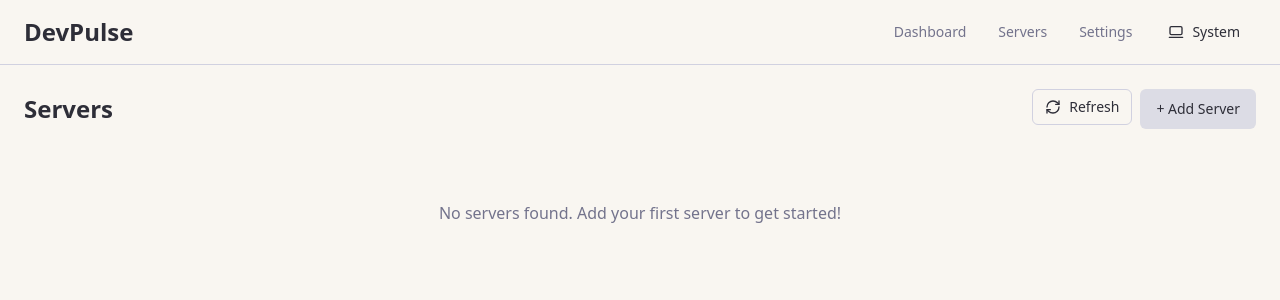
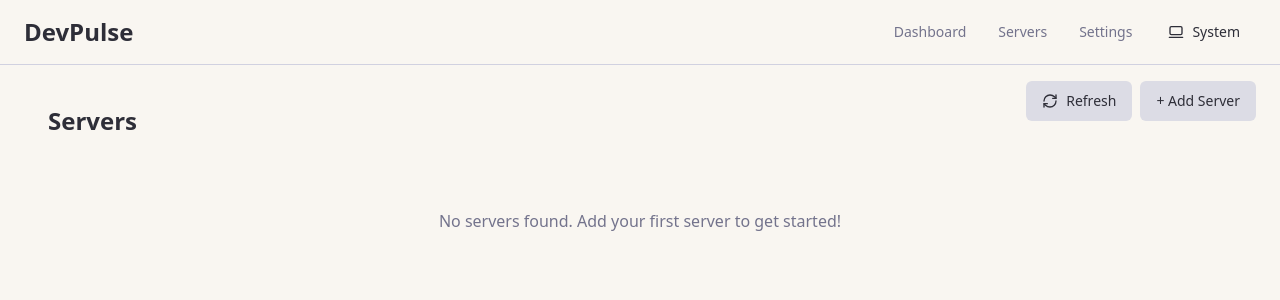
Before and after one commit to ChrisKp1710/my-devpulse, a React (Vite) app: page / in a window 1280 px wide. Shown: the top 300 px of the page. Built offline with nearby package versions, Linux system fonts and the light colour scheme.

Commit message:
feat: aggiungi il componente ServerActions per gestire il refresh della lista server

```diff
--- /dev/null
+++ b/src/components/ServerActions.tsx
@@ -0,0 +1,41 @@
+import React from 'react';
+import { Button } from './ui/button';
+import { RefreshCw } from 'lucide-react';
+import AddServerModal from './AddServerModal';
+import { useServer } from '../context/useServer';
+import { loadServers } from '@/lib/serverStorage';
+
+const ServerActions: React.FC = () => {
+  const { setServers } = useServer();
+  const [isRefreshing, setIsRefreshing] = React.useState(false);
+
+  const handleRefresh = async () => {
+    setIsRefreshing(true);
+    try {
+      const updatedServers = await loadServers();
+      setServers(updatedServers);
+      console.log("🔄 Server list refreshed");
+    } catch (error) {
+      console.error("❌ Error refreshing servers:", error);
+    } finally {
+      setIsRefreshing(false);
+    }
+  };
+
+  return (
+    <div className="absolute top-4 right-6 z-40 flex gap-2">
+      <Button
+        onClick={handleRefresh}
+        disabled={isRefreshing}
+        className="bg-muted hover:bg-muted/80 text-foreground px-4 py-2 rounded-md transition-colors text-sm flex items-center gap-2"
+      >
+        <RefreshCw className={`h-4 w-4 ${isRefreshing ? 'animate-spin' : ''}`} />
+        {isRefreshing ? 'Refreshing...' : 'Refresh'}
+      </Button>
+
+      <AddServerModal />
+    </div>
+  );
+};
+
+export default ServerActions;
--- a/src/components/ServerCard.tsx
+++ b/src/components/ServerCard.tsx
@@ -10,7 +10,6 @@ interface ServerCardProps {
 const ServerCard: React.FC<ServerCardProps> = ({ server }) => {
   const { setSelectedServer, selectedServer } = useServer();
 
-  // Tipizzazione esplicita per evitare errore TS7053
   const statusColor: Record<ServerStatus, string> = {
     online: 'server-status-online',
     offline: 'server-status-offline',
@@ -24,7 +23,9 @@ const ServerCard: React.FC<ServerCardProps> = ({ server }) => {
       className={`bg-card p-4 rounded-lg cursor-pointer server-card shadow-sm hover:shadow-md transition-shadow ${
         isSelected ? 'ring-2 ring-primary' : ''
       }`}
-      onClick={() => setSelectedServer(server)}
+      onClick={() =>
+        setSelectedServer(isSelected ? null : server)
+      }
     >
       <div className="flex items-center justify-between mb-2">
         <div className="flex items-center">
@@ -34,13 +35,8 @@ const ServerCard: React.FC<ServerCardProps> = ({ server }) => {
         <div className={`${statusColor[server.status]} server-status-dot`} />
       </div>
 
-      <div className="text-sm text-muted-foreground mb-1">
-        IP: {server.ip}
-      </div>
-
-      <div className="text-sm text-muted-foreground">
-        Type: {server.type}
-      </div>
+      <div className="text-sm text-muted-foreground mb-1">IP: {server.ip}</div>
+      <div className="text-sm text-muted-foreground">Type: {server.type}</div>
     </div>
   );
 };
--- a/src/components/ServerList.tsx
+++ b/src/components/ServerList.tsx
@@ -1,47 +1,14 @@
 import React from 'react';
 import ServerCard from './ServerCard';
-import AddServerModal from './AddServerModal';
-import { Button } from '@/components/ui/button';
-import { RefreshCw } from 'lucide-react';
 import { useServer } from '../context/useServer';
-import { loadServers } from '@/lib/serverStorage';
 import type { Server } from "../context/ServerContext.types";
 
 const ServerList: React.FC = () => {
-  const { servers, setServers } = useServer();
-  const [isRefreshing, setIsRefreshing] = React.useState(false);
-
-  const handleRefresh = async () => {
-    setIsRefreshing(true);
-    try {
-      const updatedServers = await loadServers();
-      setServers(updatedServers);
-      console.log("🔄 Server list refreshed");
-    } catch (error) {
-      console.error("❌ Error refreshing servers:", error);
-    } finally {
-      setIsRefreshing(false);
-    }
-  };
+  const { servers } = useServer();
 
   return (
     <div className="p-6">
-      <div className="flex justify-between items-center mb-6">
-      <h2 className="text-2xl font-bold text-foreground">Servers</h2>
-        <div className="flex gap-2">
-          <Button
-            onClick={handleRefresh}
-            disabled={isRefreshing}
-            variant="outline"
-            size="sm"
-            className="flex items-center gap-2"
-          >
-            <RefreshCw className={`h-4 w-4 ${isRefreshing ? 'animate-spin' : ''}`} />
-            {isRefreshing ? 'Refreshing...' : 'Refresh'}
-          </Button>
-          <AddServerModal />
-        </div>
-      </div>
+      <h2 className="text-2xl font-bold text-foreground mb-6">Servers</h2>
 
       <div className="grid grid-cols-1 md:grid-cols-2 lg:grid-cols-3 gap-4">
         {servers.map((server: Server) => (
--- a/src/components/ServerSidebar.tsx
+++ b/src/components/ServerSidebar.tsx
@@ -45,8 +45,7 @@ const ServerSidebar: React.FC = () => {
   };
 
   return (
-    <div className="bg-card w-64 border-l border-border h-full p-4 flex flex-col justify-between">
-      <div>
+    <div className="fixed top-1/2 right-6 -translate-y-1/2 w-80 bg-card shadow-xl border border-border rounded-2xl p-4 z-50">
       <h3 className="text-lg font-medium mb-4">{selectedServer.name}</h3>
 
       <div className="text-sm text-muted-foreground mb-4">
@@ -92,9 +91,7 @@ const ServerSidebar: React.FC = () => {
         <Settings className="h-4 w-4" />
         <span>Server Settings</span>
       </button>
-      </div>
 
-      {/* 🔴 Bottone Elimina Server */}
       <Dialog>
         <DialogTrigger asChild>
           <Button
--- a/src/pages/Index.tsx
+++ b/src/pages/Index.tsx
@@ -1,34 +1,45 @@
-import Navbar from '../components/Navbar';
-import ServerList from '../components/ServerList';
-import ServerSidebar from '../components/ServerSidebar';
-import Terminal from '../components/Terminal';
-import { useServer } from '../context/useServer';
-import { ServerProvider } from '../context/ServerContext';
+// index.tsx
+import Navbar from '../components/Navbar'
+import ServerList from '../components/ServerList'
+import ServerSidebar from '../components/ServerSidebar'
+import Terminal from '../components/Terminal'
+import { useServer } from '../context/useServer'
+import { ServerProvider } from '../context/ServerContext'
+import ServerActions from '../components/ServerActions'
 
 const Layout = () => {
-  const { terminalVisible } = useServer();
+  const { terminalVisible, selectedServer } = useServer()
 
   return (
-    <div className="min-h-screen bg-background flex flex-col">
+    <div className="min-h-screen bg-background flex flex-col relative">
       <Navbar />
 
-      <div className="flex flex-1 overflow-hidden">
-        <div className="flex-1 overflow-auto">
+      <div className="flex-1 relative px-6 py-4">
+        {/* Bottoni azione server in alto a destra */}
+        <ServerActions />
+
+        {/* Lista server con padding solo se sidebar attiva */}
+        <div
+          className={`transition-all duration-300 ${
+            selectedServer ? 'pr-[350px]' : 'pr-0'
+          }`}
+        >
           <ServerList />
         </div>
-        <ServerSidebar />
+
+        {/* Sidebar flottante */}
+        {selectedServer && <ServerSidebar />}
       </div>
 
-      {/* Il terminale appare solo quando terminalVisible è true */}
       {terminalVisible && <Terminal />}
     </div>
-  );
-};
+  )
+}
 
 const Index = () => (
   <ServerProvider>
     <Layout />
   </ServerProvider>
-);
+)
 
-export default Index;
+export default Index
```
Lines whose indentation alone changed are shown as unchanged.
